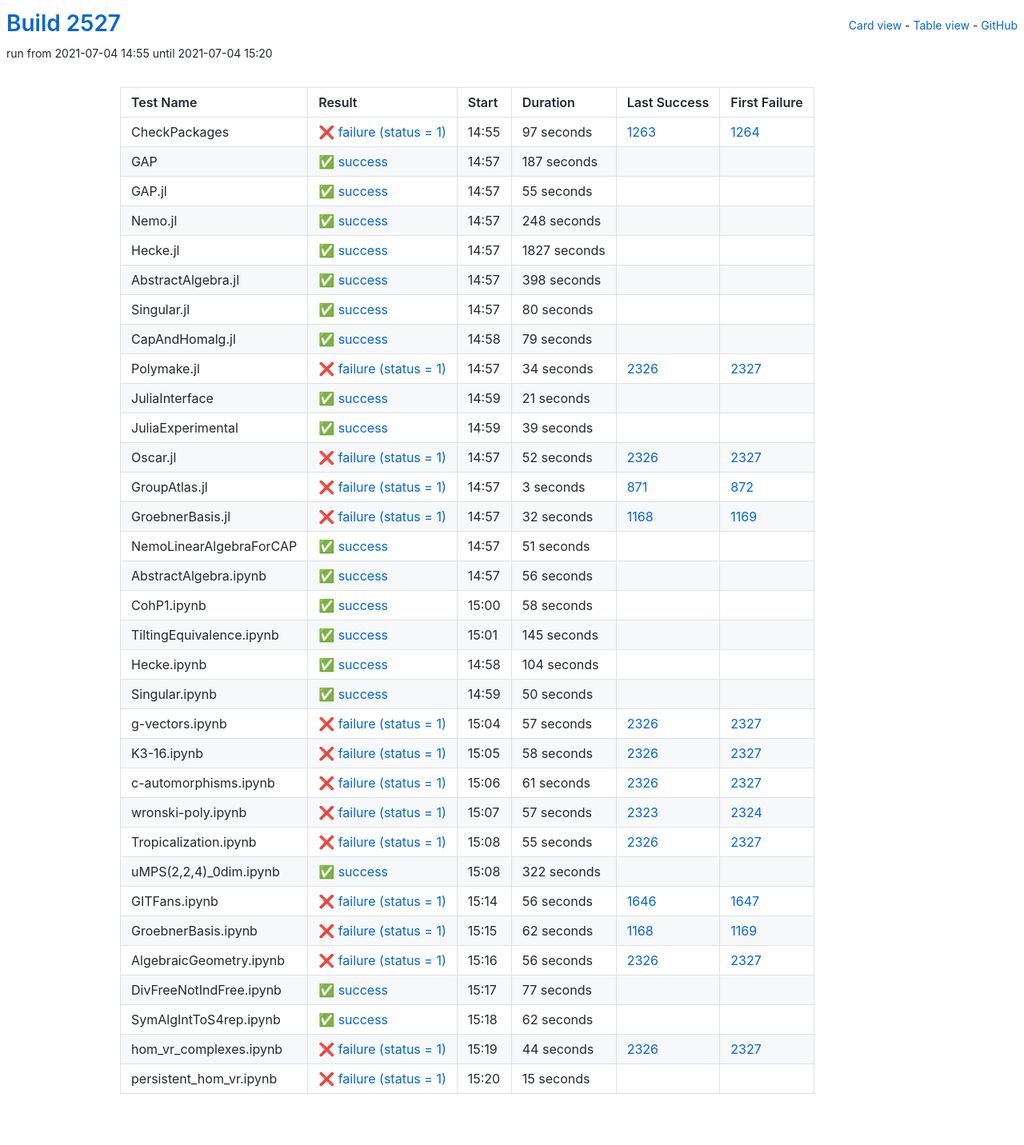
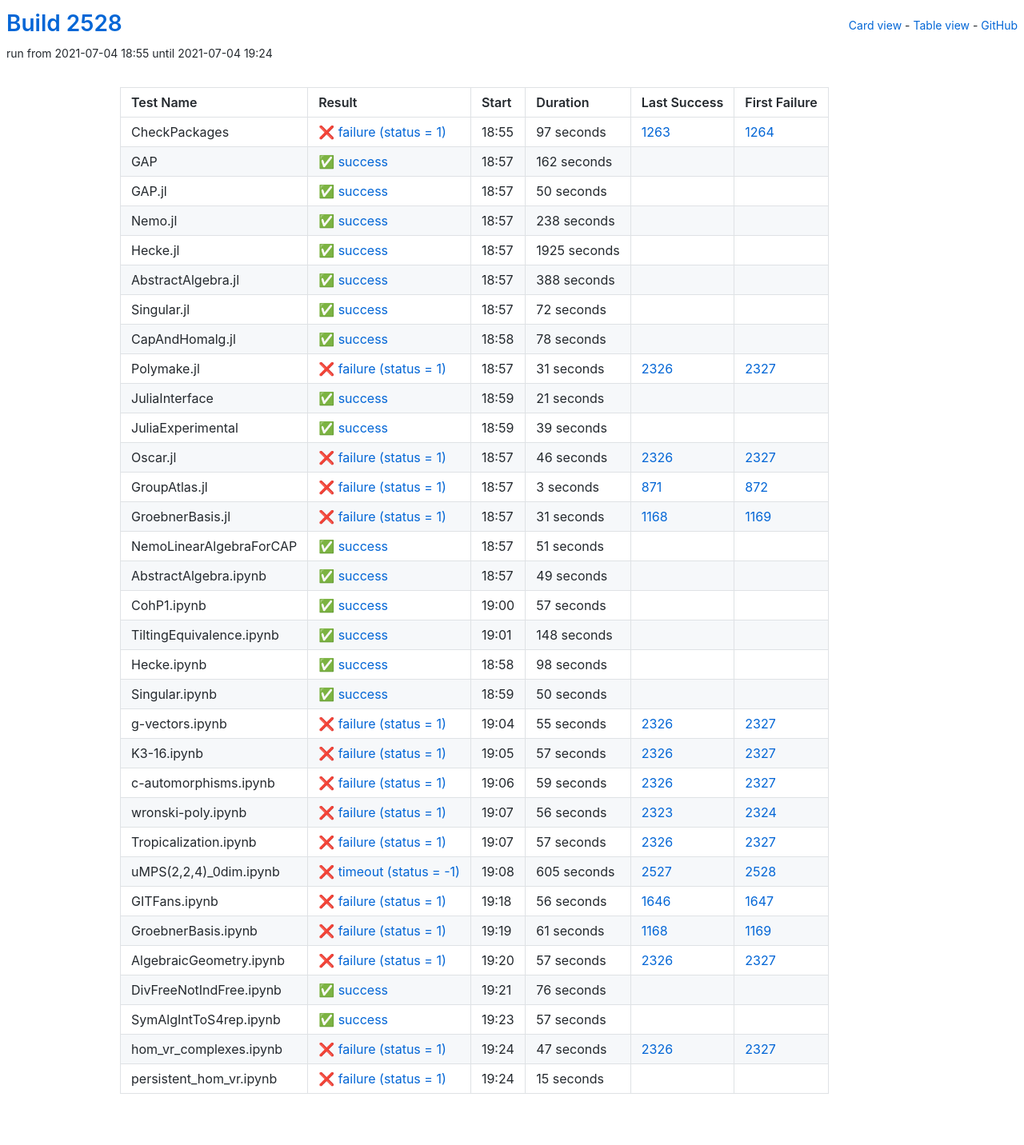
Before and after one commit to oscar-system/oscar-ci-status-stable, a Jekyll site: the page built from table.html, in a window 1280 px wide. Shown: the whole page at 80% size. Built offline with Jekyll 4.4.1, drawn with Linux system fonts in a browser that asks for light colours.

Commit message:
Build #2528

```diff
--- a/_data/ci.yml
+++ b/_data/ci.yml
@@ -1,6 +1,6 @@
 ---
-build: 2527
-build_url: https://oscarci.mathematik.uni-kl.de/job/oscar-stable/2527/
+build: 2528
+build_url: https://oscarci.mathematik.uni-kl.de/job/oscar-stable/2528/
 job: oscar-stable
 organization: oscar-system
 repo: oscar-ci-status-stable
@@ -8,8 +8,8 @@ repourl: https://github.com/oscar-system/oscar-ci-status-stable
 tests:
 - name: CheckPackages
   id: checkpackages
-  log: https://oscarci.mathematik.uni-kl.de/job/oscar-stable/2527/artifact/logs/build-2527/CheckPackages.log
-  start: 2021-07-04 14:55
+  log: https://oscarci.mathematik.uni-kl.de/job/oscar-stable/2528/artifact/logs/build-2528/CheckPackages.log
+  start: 2021-07-04 18:55
   success: false
   exitcode: 1
   status: failure
@@ -20,104 +20,104 @@ tests:
   first_failure_url: https://oscarci.mathematik.uni-kl.de/job/oscar-stable/1264/
 - name: GAP
   id: gap
-  log: https://oscarci.mathematik.uni-kl.de/job/oscar-stable/2527/artifact/logs/build-2527/GAP.log
-  start: 2021-07-04 14:57
+  log: https://oscarci.mathematik.uni-kl.de/job/oscar-stable/2528/artifact/logs/build-2528/GAP.log
+  start: 2021-07-04 18:57
   success: true
   exitcode: 0
   status: success
-  duration: 187
+  duration: 162
   last_success: false
   last_success_url:
   first_failure: false
   first_failure_url:
 - name: GAP.jl
   id: gap-jl
-  log: https://oscarci.mathematik.uni-kl.de/job/oscar-stable/2527/artifact/logs/build-2527/GAP.jl.log
-  start: 2021-07-04 14:57
+  log: https://oscarci.mathematik.uni-kl.de/job/oscar-stable/2528/artifact/logs/build-2528/GAP.jl.log
+  start: 2021-07-04 18:57
   success: true
   exitcode: 0
   status: success
-  duration: 55
+  duration: 50
   last_success: false
   last_success_url:
   first_failure: false
   first_failure_url:
 - name: Nemo.jl
   id: nemo-jl
-  log: https://oscarci.mathematik.uni-kl.de/job/oscar-stable/2527/artifact/logs/build-2527/Nemo.jl.log
-  start: 2021-07-04 14:57
+  log: https://oscarci.mathematik.uni-kl.de/job/oscar-stable/2528/artifact/logs/build-2528/Nemo.jl.log
+  start: 2021-07-04 18:57
   success: true
   exitcode: 0
   status: success
-  duration: 248
+  duration: 238
   last_success: false
   last_success_url:
   first_failure: false
   first_failure_url:
 - name: Hecke.jl
   id: hecke-jl
-  log: https://oscarci.mathematik.uni-kl.de/job/oscar-stable/2527/artifact/logs/build-2527/Hecke.jl.log
-  start: 2021-07-04 14:57
+  log: https://oscarci.mathematik.uni-kl.de/job/oscar-stable/2528/artifact/logs/build-2528/Hecke.jl.log
+  start: 2021-07-04 18:57
   success: true
   exitcode: 0
   status: success
-  duration: 1827
+  duration: 1925
   last_success: false
   last_success_url:
   first_failure: false
   first_failure_url:
 - name: AbstractAlgebra.jl
   id: abstractalgebra-jl
-  log: https://oscarci.mathematik.uni-kl.de/job/oscar-stable/2527/artifact/logs/build-2527/AbstractAlgebra.jl.log
-  start: 2021-07-04 14:57
+  log: https://oscarci.mathematik.uni-kl.de/job/oscar-stable/2528/artifact/logs/build-2528/AbstractAlgebra.jl.log
+  start: 2021-07-04 18:57
   success: true
   exitcode: 0
   status: success
-  duration: 398
+  duration: 388
   last_success: false
   last_success_url:
   first_failure: false
   first_failure_url:
 - name: Singular.jl
   id: singular-jl
-  log: https://oscarci.mathematik.uni-kl.de/job/oscar-stable/2527/artifact/logs/build-2527/Singular.jl.log
-  start: 2021-07-04 14:57
+  log: https://oscarci.mathematik.uni-kl.de/job/oscar-stable/2528/artifact/logs/build-2528/Singular.jl.log
+  start: 2021-07-04 18:57
   success: true
   exitcode: 0
   status: success
-  duration: 80
+  duration: 72
   last_success: false
   last_success_url:
   first_failure: false
   first_failure_url:
 - name: CapAndHomalg.jl
   id: capandhomalg-jl
-  log: https://oscarci.mathematik.uni-kl.de/job/oscar-stable/2527/artifact/logs/build-2527/CapAndHomalg.jl.log
-  start: 2021-07-04 14:58
+  log: https://oscarci.mathematik.uni-kl.de/job/oscar-stable/2528/artifact/logs/build-2528/CapAndHomalg.jl.log
+  start: 2021-07-04 18:58
   success: true
   exitcode: 0
   status: success
-  duration: 79
+  duration: 78
   last_success: false
   last_success_url:
   first_failure: false
   first_failure_url:
 - name: Polymake.jl
   id: polymake-jl
-  log: https://oscarci.mathematik.uni-kl.de/job/oscar-stable/2527/artifact/logs/build-2527/Polymake.jl.log
-  start: 2021-07-04 14:57
+  log: https://oscarci.mathematik.uni-kl.de/job/oscar-stable/2528/artifact/logs/build-2528/Polymake.jl.log
+  start: 2021-07-04 18:57
   success: false
   exitcode: 1
   status: failure
-  duration: 34
+  duration: 31
   last_success: 2326
   last_success_url: https://oscarci.mathematik.uni-kl.de/job/oscar-stable/2326/
   first_failure: 2327
   first_failure_url: https://oscarci.mathematik.uni-kl.de/job/oscar-stable/2327/
 - name: JuliaInterface
   id: juliainterface
-  log: https://oscarci.mathematik.uni-kl.de/job/oscar-stable/2527/artifact/logs/build-2527/JuliaInterface.log
-  start: 2021-07-04 14:59
+  log: https://oscarci.mathematik.uni-kl.de/job/oscar-stable/2528/artifact/logs/build-2528/JuliaInterface.log
+  start: 2021-07-04 18:59
   success: true
   exitcode: 0
   status: success
@@ -128,8 +128,8 @@ tests:
   first_failure_url:
 - name: JuliaExperimental
   id: juliaexperimental
-  log: https://oscarci.mathematik.uni-kl.de/job/oscar-stable/2527/artifact/logs/build-2527/JuliaExperimental.log
-  start: 2021-07-04 14:59
+  log: https://oscarci.mathematik.uni-kl.de/job/oscar-stable/2528/artifact/logs/build-2528/JuliaExperimental.log
+  start: 2021-07-04 18:59
   success: true
   exitcode: 0
   status: success
@@ -140,20 +140,20 @@ tests:
   first_failure_url:
 - name: Oscar.jl
   id: oscar-jl
-  log: https://oscarci.mathematik.uni-kl.de/job/oscar-stable/2527/artifact/logs/build-2527/Oscar.jl.log
-  start: 2021-07-04 14:57
+  log: https://oscarci.mathematik.uni-kl.de/job/oscar-stable/2528/artifact/logs/build-2528/Oscar.jl.log
+  start: 2021-07-04 18:57
   success: false
   exitcode: 1
   status: failure
-  duration: 52
+  duration: 46
   last_success: 2326
   last_success_url: https://oscarci.mathematik.uni-kl.de/job/oscar-stable/2326/
   first_failure: 2327
   first_failure_url: https://oscarci.mathematik.uni-kl.de/job/oscar-stable/2327/
 - name: GroupAtlas.jl
   id: groupatlas-jl
-  log: https://oscarci.mathematik.uni-kl.de/job/oscar-stable/2527/artifact/logs/build-2527/GroupAtlas.jl.log
-  start: 2021-07-04 14:57
+  log: https://oscarci.mathematik.uni-kl.de/job/oscar-stable/2528/artifact/logs/build-2528/GroupAtlas.jl.log
+  start: 2021-07-04 18:57
   success: false
   exitcode: 1
   status: failure
@@ -164,20 +164,20 @@ tests:
   first_failure_url: https://oscarci.mathematik.uni-kl.de/job/oscar-stable/872/
 - name: GroebnerBasis.jl
   id: groebnerbasis-jl
-  log: https://oscarci.mathematik.uni-kl.de/job/oscar-stable/2527/artifact/logs/build-2527/GroebnerBasis.jl.log
-  start: 2021-07-04 14:57
+  log: https://oscarci.mathematik.uni-kl.de/job/oscar-stable/2528/artifact/logs/build-2528/GroebnerBasis.jl.log
+  start: 2021-07-04 18:57
   success: false
   exitcode: 1
   status: failure
-  duration: 32
+  duration: 31
   last_success: 1168
   last_success_url: https://oscarci.mathematik.uni-kl.de/job/oscar-stable/1168/
   first_failure: 1169
   first_failure_url: https://oscarci.mathematik.uni-kl.de/job/oscar-stable/1169/
 - name: NemoLinearAlgebraForCAP
   id: nemolinearalgebraforcap
-  log: https://oscarci.mathematik.uni-kl.de/job/oscar-stable/2527/artifact/logs/build-2527/NemoLinearAlgebraForCAP.log
-  start: 2021-07-04 14:57
+  log: https://oscarci.mathematik.uni-kl.de/job/oscar-stable/2528/artifact/logs/build-2528/NemoLinearAlgebraForCAP.log
+  start: 2021-07-04 18:57
   success: true
   exitcode: 0
   status: success
@@ -188,56 +188,56 @@ tests:
   first_failure_url:
 - name: AbstractAlgebra.ipynb
   id: abstractalgebra-ipynb
-  log: https://oscarci.mathematik.uni-kl.de/job/oscar-stable/2527/artifact/logs/build-2527/AbstractAlgebra.ipynb.log
-  start: 2021-07-04 14:57
+  log: https://oscarci.mathematik.uni-kl.de/job/oscar-stable/2528/artifact/logs/build-2528/AbstractAlgebra.ipynb.log
+  start: 2021-07-04 18:57
   success: true
   exitcode: 0
   status: success
-  duration: 56
+  duration: 49
   last_success: false
   last_success_url:
   first_failure: false
   first_failure_url:
 - name: CohP1.ipynb
   id: cohp1-ipynb
-  log: https://oscarci.mathematik.uni-kl.de/job/oscar-stable/2527/artifact/logs/build-2527/CohP1.ipynb.log
-  start: 2021-07-04 15:00
+  log: https://oscarci.mathematik.uni-kl.de/job/oscar-stable/2528/artifact/logs/build-2528/CohP1.ipynb.log
+  start: 2021-07-04 19:00
   success: true
   exitcode: 0
   status: success
-  duration: 58
+  duration: 57
   last_success: false
   last_success_url:
   first_failure: false
   first_failure_url:
 - name: TiltingEquivalence.ipynb
   id: tiltingequivalence-ipynb
-  log: https://oscarci.mathematik.uni-kl.de/job/oscar-stable/2527/artifact/logs/build-2527/TiltingEquivalence.ipynb.log
-  start: 2021-07-04 15:01
+  log: https://oscarci.mathematik.uni-kl.de/job/oscar-stable/2528/artifact/logs/build-2528/TiltingEquivalence.ipynb.log
+  start: 2021-07-04 19:01
   success: true
   exitcode: 0
   status: success
-  duration: 145
+  duration: 148
   last_success: false
   last_success_url:
   first_failure: false
   first_failure_url:
 - name: Hecke.ipynb
   id: hecke-ipynb
-  log: https://oscarci.mathematik.uni-kl.de/job/oscar-stable/2527/artifact/logs/build-2527/Hecke.ipynb.log
-  start: 2021-07-04 14:58
+  log: https://oscarci.mathematik.uni-kl.de/job/oscar-stable/2528/artifact/logs/build-2528/Hecke.ipynb.log
+  start: 2021-07-04 18:58
   success: true
   exitcode: 0
   status: success
-  duration: 104
+  duration: 98
   last_success: false
   last_success_url:
   first_failure: false
   first_failure_url:
 - name: Singular.ipynb
   id: singular-ipynb
-  log: https://oscarci.mathematik.uni-kl.de/job/oscar-stable/2527/artifact/logs/build-2527/Singular.ipynb.log
-  start: 2021-07-04 14:59
+  log: https://oscarci.mathematik.uni-kl.de/job/oscar-stable/2528/artifact/logs/build-2528/Singular.ipynb.log
+  start: 2021-07-04 18:59
   success: true
   exitcode: 0
   status: success
@@ -248,8 +248,20 @@ tests:
   first_failure_url:
 - name: g-vectors.ipynb
   id: g-vectors-ipynb
-  log: https://oscarci.mathematik.uni-kl.de/job/oscar-stable/2527/artifact/logs/build-2527/g-vectors.ipynb.log
-  start: 2021-07-04 15:04
+  log: https://oscarci.mathematik.uni-kl.de/job/oscar-stable/2528/artifact/logs/build-2528/g-vectors.ipynb.log
+  start: 2021-07-04 19:04
+  success: false
+  exitcode: 1
+  status: failure
+  duration: 55
+  last_success: 2326
+  last_success_url: https://oscarci.mathematik.uni-kl.de/job/oscar-stable/2326/
+  first_failure: 2327
+  first_failure_url: https://oscarci.mathematik.uni-kl.de/job/oscar-stable/2327/
+- name: K3-16.ipynb
+  id: k3-16-ipynb
+  log: https://oscarci.mathematik.uni-kl.de/job/oscar-stable/2528/artifact/logs/build-2528/K3-16.ipynb.log
+  start: 2021-07-04 19:05
   success: false
   exitcode: 1
   status: failure
@@ -258,70 +270,58 @@ tests:
   last_success_url: https://oscarci.mathematik.uni-kl.de/job/oscar-stable/2326/
   first_failure: 2327
   first_failure_url: https://oscarci.mathematik.uni-kl.de/job/oscar-stable/2327/
-- name: K3-16.ipynb
-  id: k3-16-ipynb
-  log: https://oscarci.mathematik.uni-kl.de/job/oscar-stable/2527/artifact/logs/build-2527/K3-16.ipynb.log
-  start: 2021-07-04 15:05
+- name: c-automorphisms.ipynb
+  id: c-automorphisms-ipynb
+  log: https://oscarci.mathematik.uni-kl.de/job/oscar-stable/2528/artifact/logs/build-2528/c-automorphisms.ipynb.log
+  start: 2021-07-04 19:06
   success: false
   exitcode: 1
   status: failure
-  duration: 58
-  last_success: 2326
-  last_success_url: https://oscarci.mathematik.uni-kl.de/job/oscar-stable/2326/
-  first_failure: 2327
-  first_failure_url: https://oscarci.mathematik.uni-kl.de/job/oscar-stable/2327/
-- name: c-automorphisms.ipynb
-  id: c-automorphisms-ipynb
-  log: https://oscarci.mathematik.uni-kl.de/job/oscar-stable/2527/artifact/logs/build-2527/c-automorphisms.ipynb.log
-  start: 2021-07-04 15:06
-  success: false
-  exitcode: 1
-  status: failure
-  duration: 61
+  duration: 59
   last_success: 2326
   last_success_url: https://oscarci.mathematik.uni-kl.de/job/oscar-stable/2326/
   first_failure: 2327
   first_failure_url: https://oscarci.mathematik.uni-kl.de/job/oscar-stable/2327/
 - name: wronski-poly.ipynb
   id: wronski-poly-ipynb
-  log: https://oscarci.mathematik.uni-kl.de/job/oscar-stable/2527/artifact/logs/build-2527/wronski-poly.ipynb.log
-  start: 2021-07-04 15:07
+  log: https://oscarci.mathematik.uni-kl.de/job/oscar-stable/2528/artifact/logs/build-2528/wronski-poly.ipynb.log
+  start: 2021-07-04 19:07
   success: false
   exitcode: 1
   status: failure
-  duration: 57
+  duration: 56
   last_success: 2323
   last_success_url: https://oscarci.mathematik.uni-kl.de/job/oscar-stable/2323/
   first_failure: 2324
   first_failure_url: https://oscarci.mathematik.uni-kl.de/job/oscar-stable/2324/
 - name: Tropicalization.ipynb
   id: tropicalization-ipynb
-  log: https://oscarci.mathematik.uni-kl.de/job/oscar-stable/2527/artifact/logs/build-2527/Tropicalization.ipynb.log
-  start: 2021-07-04 15:08
+  log: https://oscarci.mathematik.uni-kl.de/job/oscar-stable/2528/artifact/logs/build-2528/Tropicalization.ipynb.log
+  start: 2021-07-04 19:07
   success: false
   exitcode: 1
   status: failure
-  duration: 55
+  duration: 57
   last_success: 2326
   last_success_url: https://oscarci.mathematik.uni-kl.de/job/oscar-stable/2326/
   first_failure: 2327
   first_failure_url: https://oscarci.mathematik.uni-kl.de/job/oscar-stable/2327/
 - name: uMPS(2,2,4)_0dim.ipynb
   id: umps-2-2-4-0dim-ipynb
-  log: https://oscarci.mathematik.uni-kl.de/job/oscar-stable/2527/artifact/logs/build-2527/uMPS-2-2-4-_0dim.ipynb.log
-  start: 2021-07-04 15:08
-  success: true
-  exitcode: 0
-  status: success
-  duration: 322
-  last_success: false
-  last_success_url:
-  first_failure: false
-  first_failure_url:
+  log: https://oscarci.mathematik.uni-kl.de/job/oscar-stable/2528/artifact/logs/build-2528/uMPS-2-2-4-_0dim.ipynb.log
+  start: 2021-07-04 19:08
+  success: false
+  exitcode: -1
+  status: timeout
+  duration: 605
+  last_success: 2527
+  last_success_url: https://oscarci.mathematik.uni-kl.de/job/oscar-stable/2527/
+  first_failure: 2528
+  first_failure_url: https://oscarci.mathematik.uni-kl.de/job/oscar-stable/2528/
 - name: GITFans.ipynb
   id: gitfans-ipynb
-  log: https://oscarci.mathematik.uni-kl.de/job/oscar-stable/2527/artifact/logs/build-2527/GITFans.ipynb.log
-  start: 2021-07-04 15:14
+  log: https://oscarci.mathematik.uni-kl.de/job/oscar-stable/2528/artifact/logs/build-2528/GITFans.ipynb.log
+  start: 2021-07-04 19:18
   success: false
   exitcode: 1
   status: failure
@@ -332,68 +332,68 @@ tests:
   first_failure_url: https://oscarci.mathematik.uni-kl.de/job/oscar-stable/1647/
 - name: GroebnerBasis.ipynb
   id: groebnerbasis-ipynb
-  log: https://oscarci.mathematik.uni-kl.de/job/oscar-stable/2527/artifact/logs/build-2527/GroebnerBasis.ipynb.log
-  start: 2021-07-04 15:15
+  log: https://oscarci.mathematik.uni-kl.de/job/oscar-stable/2528/artifact/logs/build-2528/GroebnerBasis.ipynb.log
+  start: 2021-07-04 19:19
   success: false
   exitcode: 1
   status: failure
-  duration: 62
+  duration: 61
   last_success: 1168
   last_success_url: https://oscarci.mathematik.uni-kl.de/job/oscar-stable/1168/
   first_failure: 1169
   first_failure_url: https://oscarci.mathematik.uni-kl.de/job/oscar-stable/1169/
 - name: AlgebraicGeometry.ipynb
   id: algebraicgeometry-ipynb
-  log: https://oscarci.mathematik.uni-kl.de/job/oscar-stable/2527/artifact/logs/build-2527/AlgebraicGeometry.ipynb.log
-  start: 2021-07-04 15:16
+  log: https://oscarci.mathematik.uni-kl.de/job/oscar-stable/2528/artifact/logs/build-2528/AlgebraicGeometry.ipynb.log
+  start: 2021-07-04 19:20
   success: false
   exitcode: 1
   status: failure
-  duration: 56
+  duration: 57
   last_success: 2326
   last_success_url: https://oscarci.mathematik.uni-kl.de/job/oscar-stable/2326/
   first_failure: 2327
   first_failure_url: https://oscarci.mathematik.uni-kl.de/job/oscar-stable/2327/
 - name: DivFreeNotIndFree.ipynb
   id: divfreenotindfree-ipynb
-  log: https://oscarci.mathematik.uni-kl.de/job/oscar-stable/2527/artifact/logs/build-2527/DivFreeNotIndFree.ipynb.log
-  start: 2021-07-04 15:17
+  log: https://oscarci.mathematik.uni-kl.de/job/oscar-stable/2528/artifact/logs/build-2528/DivFreeNotIndFree.ipynb.log
+  start: 2021-07-04 19:21
   success: true
   exitcode: 0
   status: success
-  duration: 77
+  duration: 76
   last_success: false
   last_success_url:
   first_failure: false
   first_failure_url:
 - name: SymAlgIntToS4rep.ipynb
   id: symalginttos4rep-ipynb
-  log: https://oscarci.mathematik.uni-kl.de/job/oscar-stable/2527/artifact/logs/build-2527/SymAlgIntToS4rep.ipynb.log
-  start: 2021-07-04 15:18
+  log: https://oscarci.mathematik.uni-kl.de/job/oscar-stable/2528/artifact/logs/build-2528/SymAlgIntToS4rep.ipynb.log
+  start: 2021-07-04 19:23
   success: true
   exitcode: 0
   status: success
-  duration: 62
+  duration: 57
   last_success: false
   last_success_url:
   first_failure: false
   first_failure_url:
 - name: hom_vr_complexes.ipynb
   id: hom-vr-complexes-ipynb
-  log: https://oscarci.mathematik.uni-kl.de/job/oscar-stable/2527/artifact/logs/build-2527/hom_vr_complexes.ipynb.log
-  start: 2021-07-04 15:19
+  log: https://oscarci.mathematik.uni-kl.de/job/oscar-stable/2528/artifact/logs/build-2528/hom_vr_complexes.ipynb.log
+  start: 2021-07-04 19:24
   success: false
   exitcode: 1
   status: failure
-  duration: 44
+  duration: 47
   last_success: 2326
   last_success_url: https://oscarci.mathematik.uni-kl.de/job/oscar-stable/2326/
   first_failure: 2327
   first_failure_url: https://oscarci.mathematik.uni-kl.de/job/oscar-stable/2327/
 - name: persistent_hom_vr.ipynb
   id: persistent-hom-vr-ipynb
-  log: https://oscarci.mathematik.uni-kl.de/job/oscar-stable/2527/artifact/logs/build-2527/persistent_hom_vr.ipynb.log
-  start: 2021-07-04 15:20
+  log: https://oscarci.mathematik.uni-kl.de/job/oscar-stable/2528/artifact/logs/build-2528/persistent_hom_vr.ipynb.log
+  start: 2021-07-04 19:24
   success: false
   exitcode: 1
   status: failure
```
Also changed, not shown: README.md.
